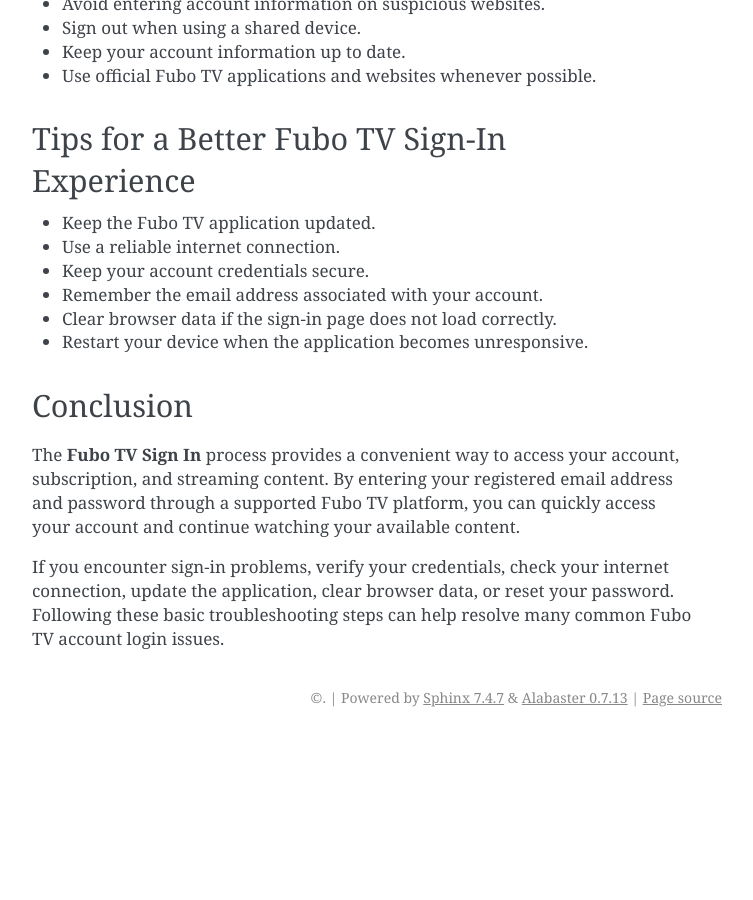
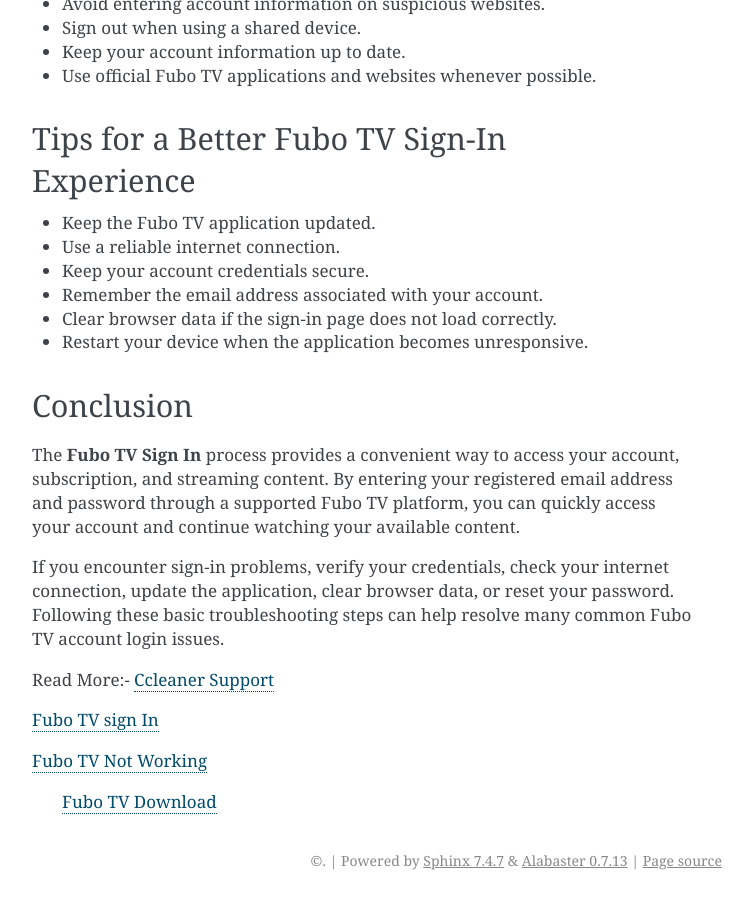
Before and after one commit to fubotvvhelp/fubotvvhelp, a Sphinx documentation site: the page built from docs/index.rst, in a window 1280 px wide and 900 px high, scrolled down 3103 px. Shown: the whole window, without its empty margins (388-1141 px from the left). Built offline with Sphinx 7.4.7, drawn with Linux system fonts in a browser that asks for light colours; before the commit the page ends 3840 px from its top, so only the background shows below that.

Commit message:
Update index.rst

```diff
--- a/docs/index.rst
+++ b/docs/index.rst
@@ -145,3 +145,12 @@
 The **Fubo TV Sign In** process provides a convenient way to access your account, subscription, and streaming content. By entering your registered email address and password through a supported Fubo TV platform, you can quickly access your account and continue watching your available content.
 
 If you encounter sign-in problems, verify your credentials, check your internet connection, update the application, clear browser data, or reset your password. Following these basic troubleshooting steps can help resolve many common Fubo TV account login issues.
+
+Read More:-
+`Ccleaner Support       <https://ccleaner.kr/>`_
+
+`Fubo TV sign In        <https://fubotvsignin.github.io/>`_
+
+`Fubo TV Not Working    <https://fubotvnotworking.github.io/>`_
+
+ `Fubo TV Download       <https://fubodownload-fubodownload.readthedocs-hosted.com/en/latest/>`_
```
